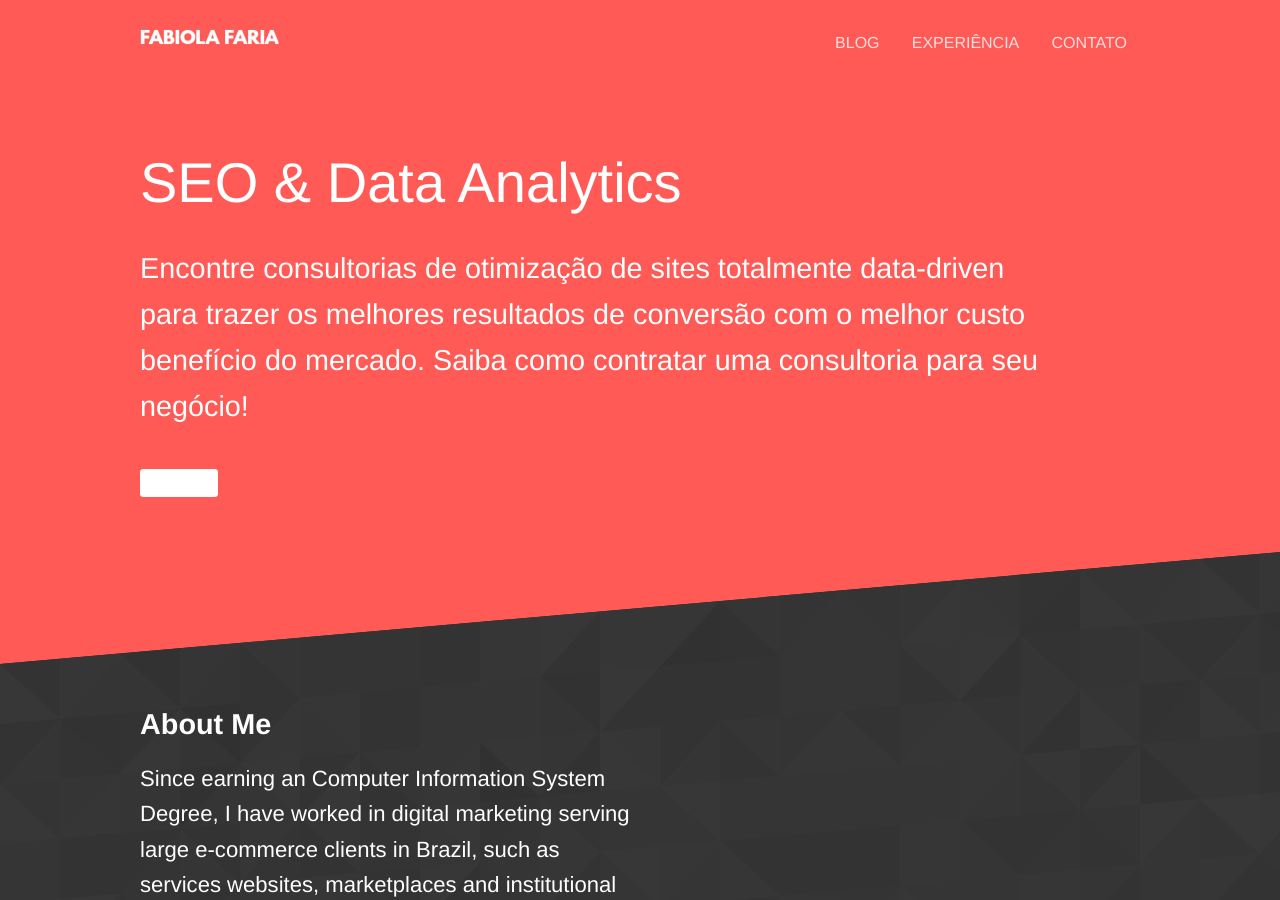
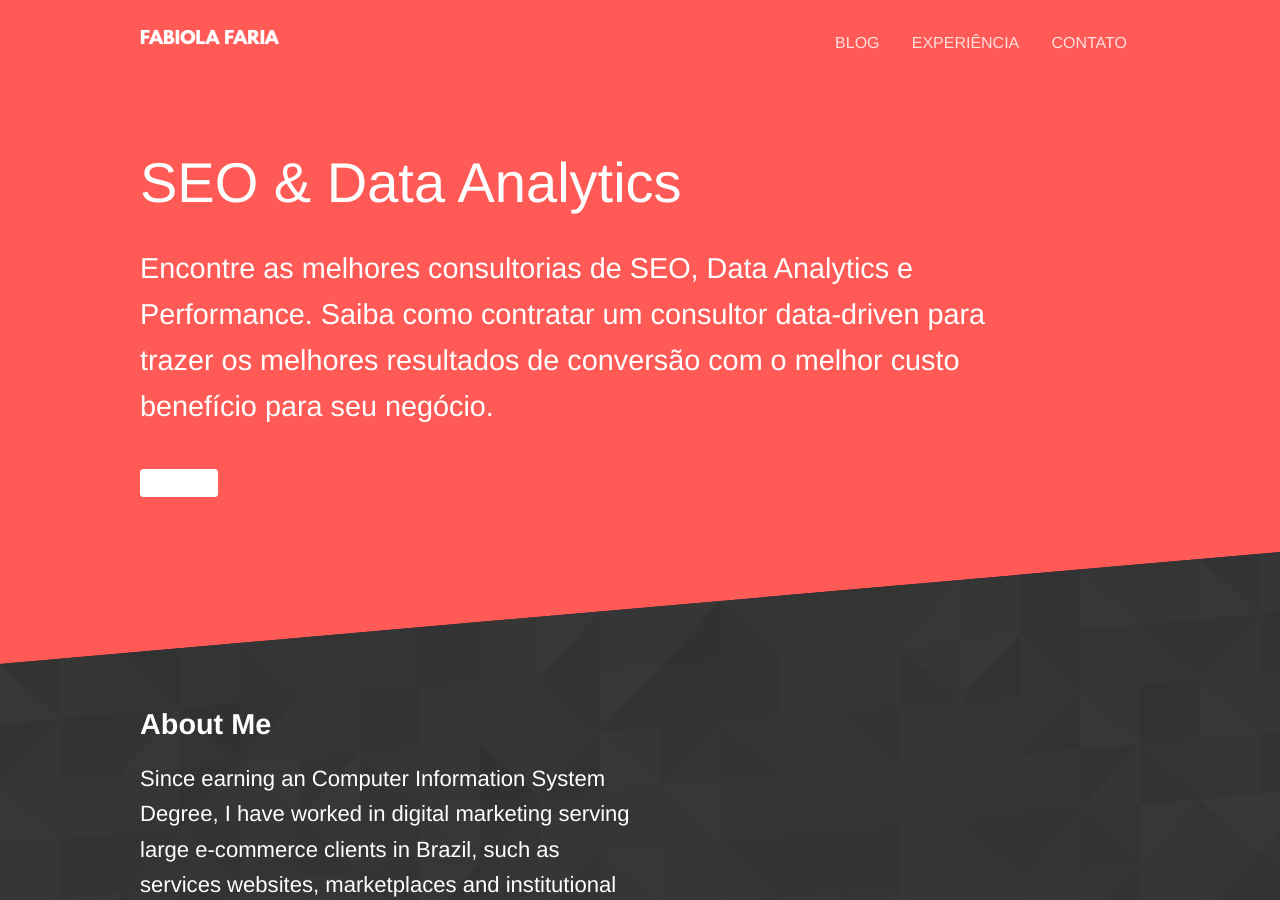
Before and after one commit to seoanalytics/seoanalytics.github.io, a Jekyll site: the page built from index.html, in a window 1280 px wide and 900 px high. Built offline with Jekyll 4.4.1, drawn with Linux system fonts in a browser that asks for light colours.

Commit message:
Updated 'index.html' via CloudCannon

```diff
--- a/index.html
+++ b/index.html
@@ -8,7 +8,7 @@
 			SEO &amp; Data Analytics
 		</h2>
 		<p class="subtext editable">
-			Encontre consultorias de otimiza&ccedil;&atilde;o de sites totalmente data-driven para trazer os melhores resultados de conversão com o melhor custo benefício do mercado. Saiba como contratar uma consultoria para seu negócio!
+			Encontre as melhores consultorias de SEO, Data Analytics e Performance. Saiba como contratar um consultor data-driven para trazer os melhores resultados de conversão com o melhor custo benefício para seu negócio.
 		</p>
 		<p><a class="button alt" href="{{ site.baseurl }}/cv/fabiola-faria/"></a></p>
 	</div>
```
